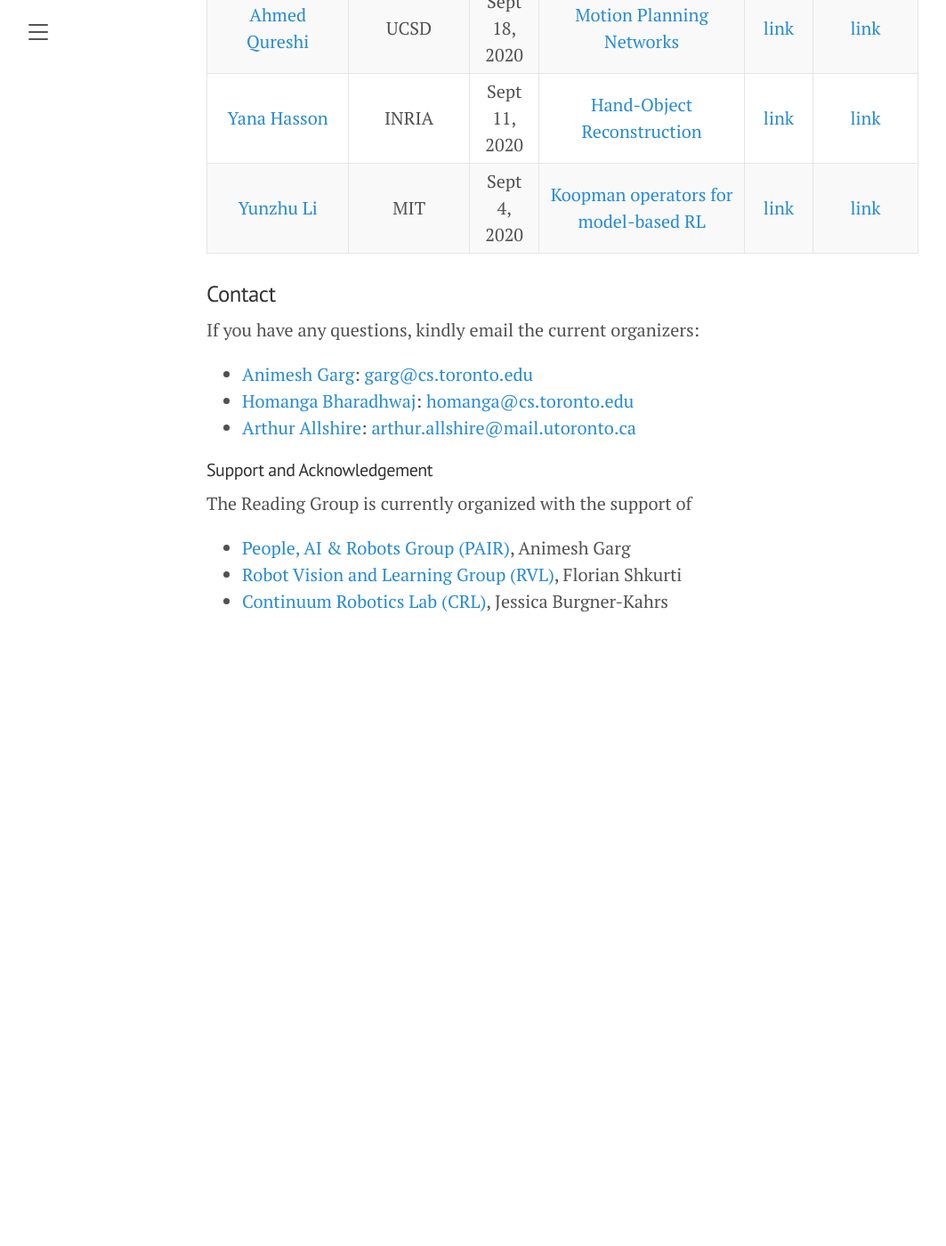
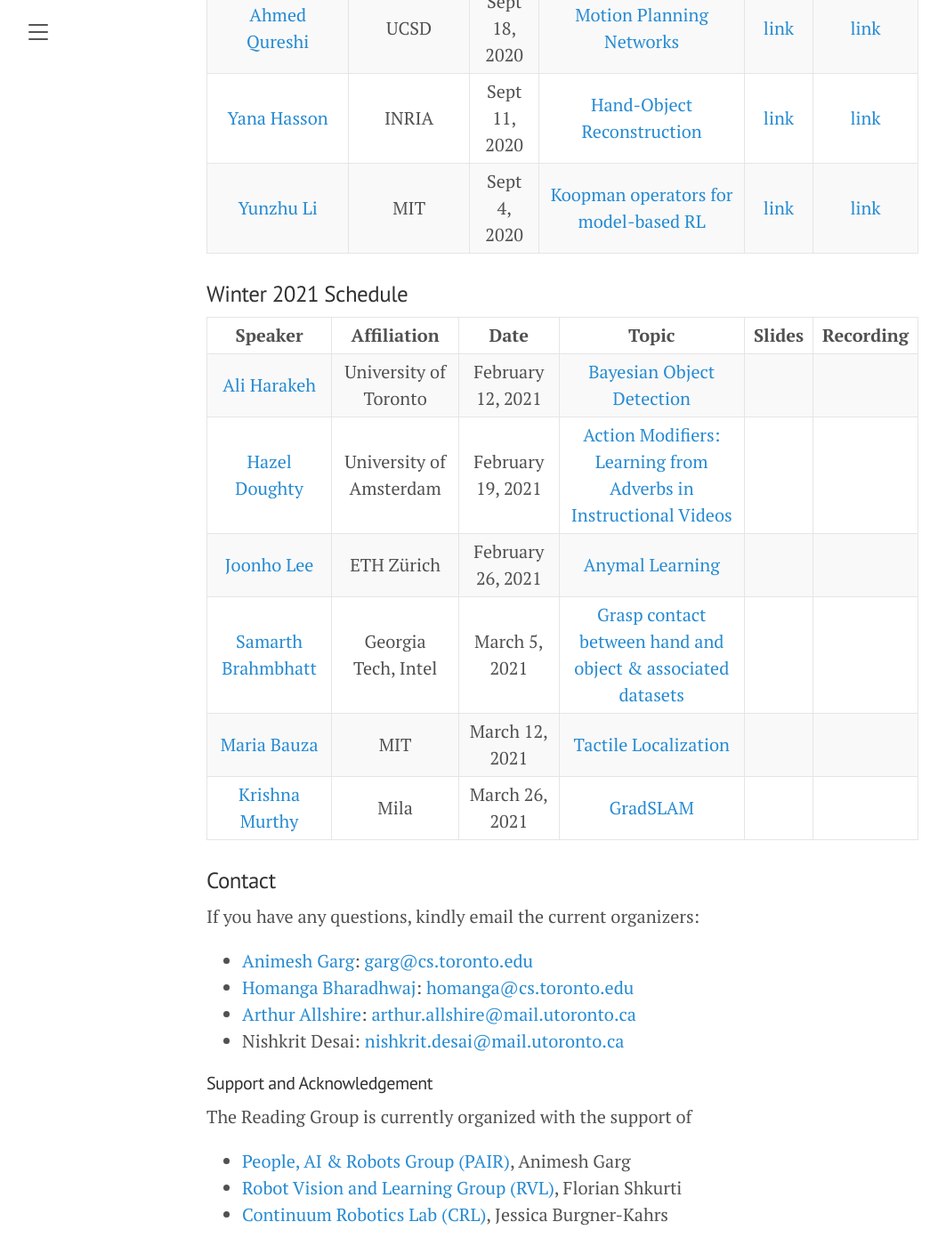
Before and after one commit to uoft-cs-robotics/toronto-air, a Jekyll site: the page built from index.md, in a window 1280 px wide and 1400 px high, scrolled down 1573 px. Shown: the whole window at 89% size, without its empty margins (8-1071 px from the left). Built offline with Jekyll 4.4.1, drawn with Linux system fonts in a browser that asks for light colours; comment, search, counter and statistics services are not loaded; before the commit the page ends 2284 px from its top, so only the background shows below that.

Commit message:
Added Winter 2021 Speakers

```diff
--- a/index.md
+++ b/index.md
@@ -55,13 +55,25 @@ Subscribe to our list to be notified of upcoming talks:
 | [Yana Hasson](https://hassony2.github.io/)   | INRIA        | Sept 11, 2020     |  [Hand-Object Reconstruction](https://hassony2.github.io/handobjectconsist.html)  | [link](https://www.rocq.inria.fr/cluster-willow/yhasson/presentations/2020_09_11_handobj/)     |     [link](https://www.youtube.com/watch?v=gAqIngwZN0E)      |
 | [Yunzhu Li](https://people.csail.mit.edu/liyunzhu/)      | MIT       | Sept 4, 2020   | [Koopman operators for model-based RL](https://openreview.net/forum?id=H1ldzA4tPr)    |  [link](public/assets/files/yunzhu_li_koopman.pdf)   |    [link](https://www.youtube.com/watch?v=y_j53bkKzq8)      |
 
+### Winter 2021 Schedule
 
+
+
+| Speaker      | Affiliation | Date      | Topic | Slides       |    Recording     |
+| :----:       |    :----:   |        :----: |     :----: |       :----: |  :----:|
+|[Ali Harakeh](https://www.aharakeh.com)| University of Toronto	| February 12, 2021| [Bayesian Object Detection](https://arxiv.org/pdf/1903.03838.pdf)| ||
+|[Hazel Doughty](https://hazeldoughty.github.io)|University of Amsterdam| February 19, 2021| 	[Action Modifiers: Learning from Adverbs in Instructional Videos](https://arxiv.org/abs/1912.06617)|||
+|[Joonho Lee](https://twitter.com/junja941?lang=en)| ETH Zürich| February 26, 2021|[Anymal Learning](https://arxiv.org/pdf/2011.08811.pdf) |||
+|[Samarth Brahmbhatt](https://samarth-robo.github.io)| Georgia Tech, Intel| March 5, 2021| [Grasp contact between hand and object & associated datasets](https://smartech.gatech.edu/handle/1853/63585)|
+|[Maria Bauza](http://web.mit.edu/bauza/www/)| MIT| March 12, 2021| [Tactile Localization](https://arxiv.org/abs/1904.10944)|||
+|[Krishna Murthy](https://krrish94.github.io)| Mila| March 26, 2021| [GradSLAM](https://gradslam.github.io/)|||
 
 ### Contact
 If you have any questions, kindly email the current organizers:
 - [Animesh Garg](https://animesh.garg.tech/): [garg@cs.toronto.edu](mailto:garg@cs.toronto.edu)
 - [Homanga Bharadhwaj](https://homangab.github.io/): [homanga@cs.toronto.edu](mailto:homanga@cs.toronto.edu)
 - [Arthur Allshire](https://allshire.org/): [arthur.allshire@mail.utoronto.ca](mailto:arthur.allshire@mail.utoronto.ca)
+- Nishkrit Desai: [nishkrit.desai@mail.utoronto.ca](mailto:nishkrit.desai@mail.utoronto.ca)
 
 #### Support and Acknowledgement
 
```
